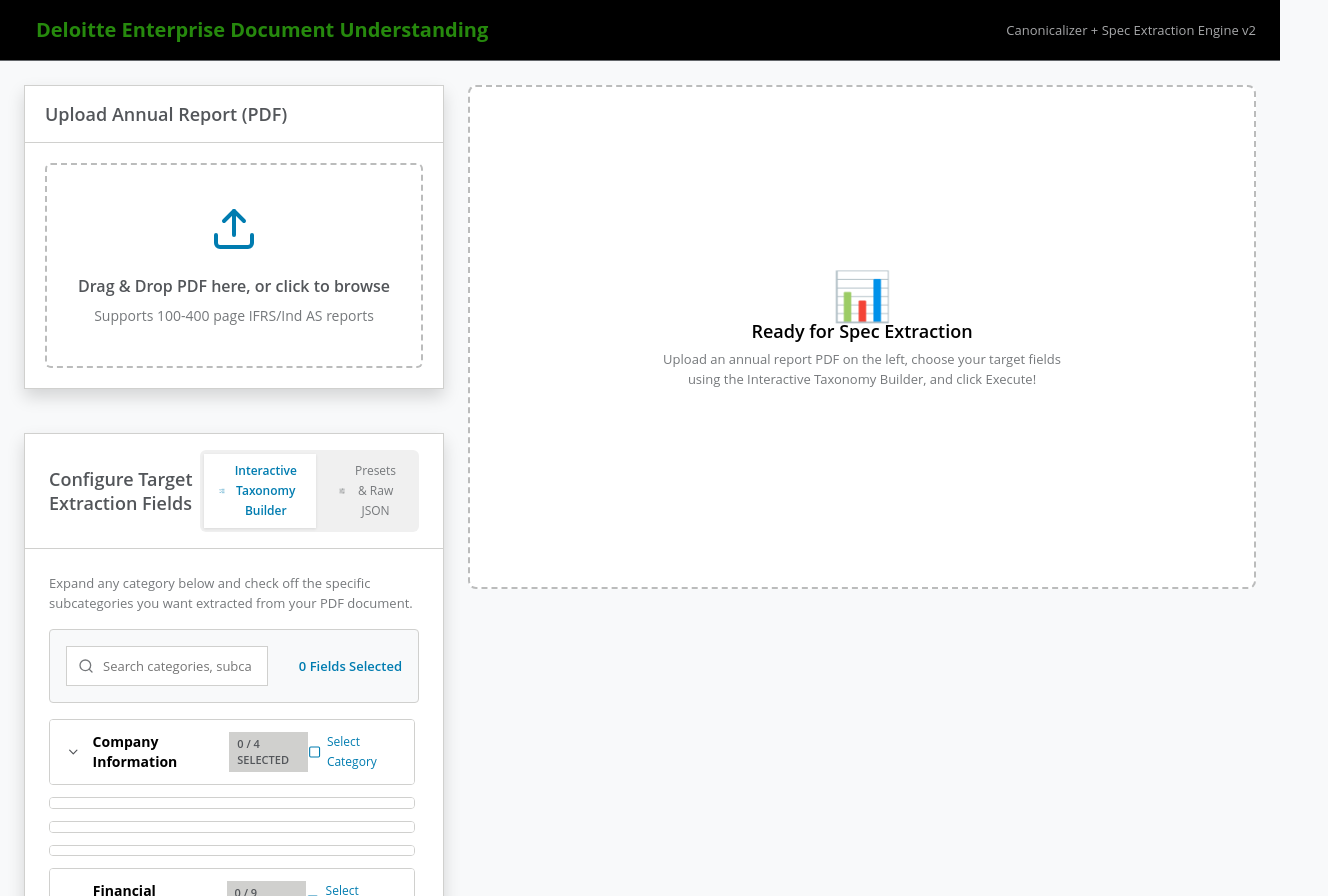
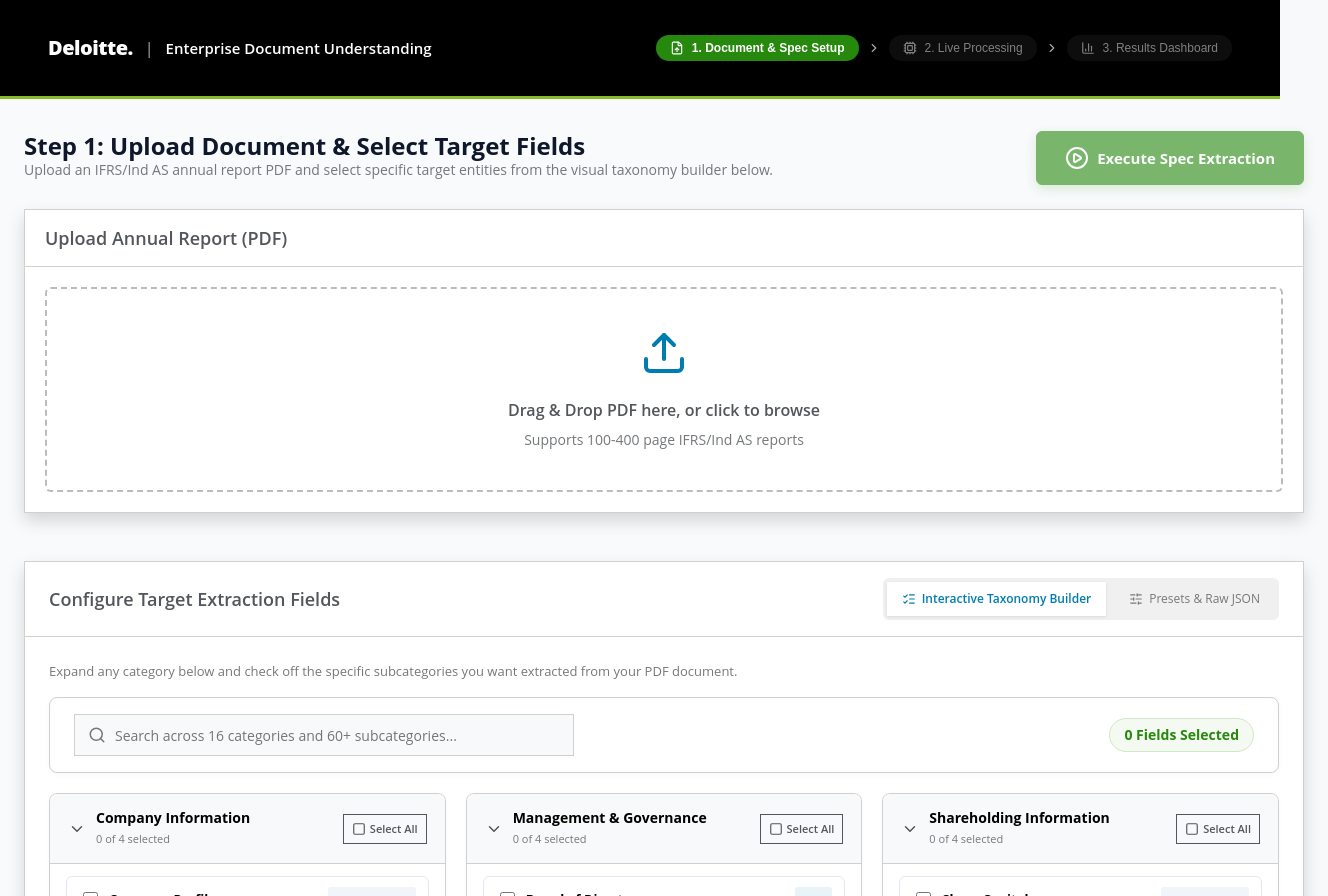
Before and after one commit to Mir-Inayat/ews, a React app in the folder frontend/: page / in a window 1280 px wide. Shown: the top 896 px of the page, 1328 px wide, since content can reach past the window. Built offline with nearby package versions, Linux system fonts and the light colour scheme; the HTML template or start-up script is replaced by a standard one.

Commit message:
refactor: convert SPA into full-width 3-step wizard flow with stepper navigation

```diff
--- a/frontend/src/App.jsx
+++ b/frontend/src/App.jsx
@@ -4,9 +4,10 @@
 import ExtractionResults from './components/ExtractionResults';
 import CanonicalInspector from './components/CanonicalInspector';
 import ExtractionProgress from './components/ExtractionProgress';
-import { PlayCircle } from 'lucide-react';
+import { PlayCircle, FileUp, Cpu, BarChart3, ChevronRight } from 'lucide-react';
 
 function App() {
+  const [currentStep, setCurrentStep] = useState(1); // 1: Setup, 2: Processing, 3: Results
   const [file, setFile] = useState(null);
   const [spec, setSpec] = useState({ type: 'preset', value: 'sample_custom_spec.json' });
   const [loading, setLoading] = useState(false);
@@ -23,6 +24,7 @@
     setLoading(true);
     setError(null);
     setResults(null);
+    setCurrentStep(2); // Move to Processing & Logs page
 
     const formData = new FormData();
     formData.append("file", file);
@@ -53,73 +55,208 @@
       }
 
       setResults(data);
+      setCurrentStep(3); // Auto-advance to Results Dashboard
     } catch (err) {
       setError(err.message);
+      setCurrentStep(1); // Return to setup on failure
     } finally {
       setLoading(false);
     }
   };
 
   return (
-    <div className="digital">
-      <header className="dds-header dds-header_inverse">
-        <div className="dds-header__container" style={{ display: 'flex', width: '100%', maxWidth: '1440px', margin: '0 auto', alignItems: 'center' }}>
-          <div className="dds-header__main" style={{ display: 'flex', alignItems: 'center' }}>
-            <span className="dds-header__project-name" style={{ color: 'var(--accessible-green)', fontWeight: 700 }}>Deloitte Enterprise Document Understanding</span>
+    <div className="digital" style={{ backgroundColor: '#f8fafc', minHeight: '100vh', display: 'flex', flexDirection: 'column' }}>
+      {/* Deloitte Top Header */}
+      <header className="dds-header dds-header_inverse" style={{ backgroundColor: '#000000', borderBottom: '3px solid var(--deloitte-green)' }}>
+        <div className="dds-header__container" style={{ display: 'flex', width: '100%', maxWidth: '1440px', margin: '0 auto', alignItems: 'center', height: '64px', padding: '0 24px' }}>
+          <div className="dds-header__main" style={{ display: 'flex', alignItems: 'center', gap: '12px' }}>
+            <span style={{ color: '#ffffff', fontSize: '20px', fontWeight: 800, letterSpacing: '-0.5px' }}>Deloitte.</span>
+            <span style={{ color: 'var(--cool-gray-6)', fontSize: '16px' }}>|</span>
+            <span style={{ color: '#ffffff', fontSize: '15px', fontWeight: 600 }}>Enterprise Document Understanding</span>
           </div>
-          <div style={{ marginLeft: 'auto', display: 'flex', alignItems: 'center', gap: '16px' }}>
-            <span style={{ fontSize: '13px', color: 'var(--cool-gray-6)' }}>Canonicalizer + Spec Extraction Engine v2</span>
+
+          {/* Step Stepper Header Navigation */}
+          <div style={{ marginLeft: 'auto', display: 'flex', alignItems: 'center', gap: '8px' }}>
+            <button
+              onClick={() => setCurrentStep(1)}
+              style={{
+                display: 'flex',
+                alignItems: 'center',
+                gap: '8px',
+                padding: '6px 14px',
+                borderRadius: '20px',
+                border: 'none',
+                backgroundColor: currentStep === 1 ? 'var(--accessible-green)' : 'rgba(255,255,255,0.1)',
+                color: '#ffffff',
+                fontSize: '12px',
+                fontWeight: currentStep === 1 ? 700 : 400,
+                cursor: 'pointer'
+              }}
+            >
+              <FileUp size={14} /> 1. Document & Spec Setup
+            </button>
+
+            <ChevronRight size={14} style={{ color: 'var(--cool-gray-6)' }} />
+
+            <button
+              onClick={() => loading && setCurrentStep(2)}
+              disabled={!loading && !results}
+              style={{
+                display: 'flex',
+                alignItems: 'center',
+                gap: '8px',
+                padding: '6px 14px',
+                borderRadius: '20px',
+                border: 'none',
+                backgroundColor: currentStep === 2 ? 'var(--accessible-green)' : 'rgba(255,255,255,0.1)',
+                color: '#ffffff',
+                fontSize: '12px',
+                fontWeight: currentStep === 2 ? 700 : 400,
+                cursor: loading ? 'pointer' : 'default',
+                opacity: (!loading && !results) ? 0.5 : 1
+              }}
+            >
+              <Cpu size={14} /> 2. Live Processing
+            </button>
+
+            <ChevronRight size={14} style={{ color: 'var(--cool-gray-6)' }} />
+
+            <button
+              onClick={() => results && setCurrentStep(3)}
+              disabled={!results}
+              style={{
+                display: 'flex',
+                alignItems: 'center',
+                gap: '8px',
+                padding: '6px 14px',
+                borderRadius: '20px',
+                border: 'none',
+                backgroundColor: currentStep === 3 ? 'var(--accessible-green)' : 'rgba(255,255,255,0.1)',
+                color: '#ffffff',
+                fontSize: '12px',
+                fontWeight: currentStep === 3 ? 700 : 400,
+                cursor: results ? 'pointer' : 'default',
+                opacity: !results ? 0.5 : 1
+              }}
+            >
+              <BarChart3 size={14} /> 3. Results Dashboard
+            </button>
           </div>
         </div>
       </header>
 
-      <main className="dds-container" style={{ maxWidth: '1440px', margin: '24px auto', padding: '0 24px' }}>
-        <div style={{ display: 'grid', gridTemplateColumns: '420px 1fr', gap: '24px', alignItems: 'start' }}>
+      {/* Main Full-Width Multi-Step Content Area */}
+      <main style={{ flex: 1, width: '100%', maxWidth: '1440px', margin: '0 auto', padding: '32px 24px' }}>
 
-          {/* Left Column: Configuration & Setup */}
-          <div style={{ display: 'flex', flexDirection: 'column', gap: '20px' }}>
+        {/* STEP 1: Full-Width Document Upload & Target Spec Configuration */}
+        {currentStep === 1 && (
+          <div style={{ display: 'flex', flexDirection: 'column', gap: '24px' }}>
+            {/* Page Title & Context */}
+            <div className="dds-flex" style={{ justifyContent: 'space-between', alignItems: 'center' }}>
+              <div>
+                <h1 style={{ fontSize: '24px', fontWeight: 700, color: '#0f172a', margin: '0 0 4px 0' }}>Step 1: Upload Document & Select Target Fields</h1>
+                <p style={{ fontSize: '14px', color: 'var(--cool-gray-9)', margin: 0 }}>
+                  Upload an IFRS/Ind AS annual report PDF and select specific target entities from the visual taxonomy builder below.
+                </p>
+              </div>
+
+              {/* Primary Execute Button Top Action */}
+              <button
+                className={`dds-btn dds-btn_primary dds-btn_green ${(!file || loading) ? 'dds-btn_disabled' : ''}`}
+                style={{ padding: '14px 28px', fontSize: '15px', fontWeight: 700, borderRadius: '6px', boxShadow: '0 4px 12px rgba(38,137,13,0.25)' }}
+                onClick={handleExtract}
+                disabled={!file || loading}
+              >
+                <PlayCircle style={{ marginRight: '8px' }} />
+                Execute Spec Extraction
+              </button>
+            </div>
+
+            {error && (
+              <div style={{ padding: '16px 20px', backgroundColor: '#FCE8E6', color: 'var(--red)', borderLeft: '4px solid var(--red)', borderRadius: '6px', fontSize: '14px' }}>
+                <strong>Extraction Error:</strong> {error}
+              </div>
+            )}
+
+            {/* Top Area: Full-Width File Upload Component */}
             <DocumentUpload onFileSelect={setFile} />
+
+            {/* Main Area: Full-Width Target Specification Selector */}
             <SpecConfiguration onSpecChange={setSpec} />
 
+            {/* Bottom Action Bar */}
+            <div
+              className="dds-flex"
+              style={{
+                justify: 'space-between',
+                alignItems: 'center',
+                backgroundColor: '#ffffff',
+                padding: '20px 32px',
+                borderRadius: '8px',
+                border: '1px solid var(--cool-gray-2)',
+                boxShadow: '0 4px 16px rgba(0,0,0,0.04)'
+              }}
+            >
+              <div>
+                <strong style={{ fontSize: '15px', color: 'var(--black)' }}>Ready to run schema-driven extraction?</strong>
+                <span style={{ display: 'block', fontSize: '12px', color: 'var(--cool-gray-9)', marginTop: '2px' }}>
+                  File: {file ? file.name : 'No file uploaded yet'} | Spec: {spec.type === 'preset' ? spec.value : 'Custom Interactive Spec'}
+                </span>
+              </div>
+
               <button
-              className={`dds-btn dds-btn_primary dds-btn_green ${loading ? 'dds-btn_disabled' : ''}`}
-              style={{ width: '100%', padding: '16px', fontSize: '15px', fontWeight: 600, boxShadow: '0 4px 12px rgba(38,137,13,0.2)' }}
+                className={`dds-btn dds-btn_primary dds-btn_green ${(!file || loading) ? 'dds-btn_disabled' : ''}`}
+                style={{ padding: '14px 32px', fontSize: '15px', fontWeight: 700, borderRadius: '6px', boxShadow: '0 4px 12px rgba(38,137,13,0.25)' }}
                 onClick={handleExtract}
-              disabled={loading}
+                disabled={!file || loading}
               >
                 <PlayCircle style={{ marginRight: '8px' }} />
-              {loading ? 'Processing Document...' : 'Execute Custom Spec Extraction'}
+                Execute Custom Spec Extraction
               </button>
-
-            {error && (
-              <div style={{ padding: '16px', backgroundColor: '#FCE8E6', color: 'var(--red)', borderLeft: '4px solid var(--red)', borderRadius: '4px' }}>
-                <strong style={{ display: 'block', marginBottom: '4px' }}>Extraction Error:</strong>
-                <span style={{ fontSize: '13px', wordBreak: 'break-word' }}>{error}</span>
-              </div>
-            )}
-          </div>
-
-          {/* Right Column: Results & Interactive Workspace */}
-          <div>
-            {loading ? (
-              <ExtractionProgress fileName={file?.name} />
-            ) : results ? (
-              <ExtractionResults results={results} onInspect={setInspectDocId} />
-            ) : (
-              <div style={{ display: 'flex', alignItems: 'center', justifyContent: 'center', height: '500px', backgroundColor: 'var(--white)', border: '2px dashed var(--cool-gray-4)', borderRadius: '8px', color: 'var(--cool-gray-9)' }}>
-                <div style={{ textAlign: 'center', maxWidth: '400px', padding: '24px' }}>
-                  <div style={{ fontSize: '48px', marginBottom: '16px' }}>📊</div>
-                  <h3 style={{ fontSize: '18px', fontWeight: 600, color: 'var(--black)', margin: '0 0 8px 0' }}>Ready for Spec Extraction</h3>
-                  <p style={{ fontSize: '13px', color: 'var(--cool-gray-9)', margin: 0 }}>
-                    Upload an annual report PDF on the left, choose your target fields using the Interactive Taxonomy Builder, and click Execute!
-                  </p>
             </div>
           </div>
         )}
+
+        {/* STEP 2: Full-Width Live Processing & Stage Logs Page */}
+        {currentStep === 2 && (
+          <div style={{ display: 'flex', flexDirection: 'column', gap: '24px' }}>
+            <div style={{ textAlign: 'center', marginBottom: '8px' }}>
+              <h1 style={{ fontSize: '24px', fontWeight: 700, color: '#0f172a', margin: '0 0 4px 0' }}>Step 2: Processing Document & Running LLM Validation</h1>
+              <p style={{ fontSize: '14px', color: 'var(--cool-gray-9)', margin: 0 }}>
+                Canonicalizing layout, assembling 2D financial grids, and verifying statement candidates with On-Prem Qwen LLM.
+              </p>
             </div>
+
+            <ExtractionProgress fileName={file?.name} />
           </div>
+        )}
+
+        {/* STEP 3: Full-Width Uncramped Results Dashboard Page */}
+        {currentStep === 3 && (
+          <div style={{ display: 'flex', flexDirection: 'column', gap: '24px' }}>
+            <div className="dds-flex" style={{ justifyContent: 'space-between', alignItems: 'center' }}>
+              <div>
+                <h1 style={{ fontSize: '24px', fontWeight: 700, color: '#0f172a', margin: '0 0 4px 0' }}>Step 3: Extraction Results & Financial Statements Dashboard</h1>
+                <p style={{ fontSize: '14px', color: 'var(--cool-gray-9)', margin: 0 }}>
+                  Review full-width reconstructed financial statement grids, provenance evidence, and download Excel packages.
+                </p>
+              </div>
+
+              <button
+                className="dds-btn dds-btn_secondary"
+                onClick={() => setCurrentStep(1)}
+                style={{ fontSize: '13px', padding: '10px 18px' }}
+              >
+                &larr; Configure & Extract Another Document
+              </button>
+            </div>
+
+            <ExtractionResults results={results} onInspect={setInspectDocId} />
+          </div>
+        )}
       </main>
 
+      {/* Canonical Inspector Modal */}
       {inspectDocId && (
         <CanonicalInspector documentId={inspectDocId} onClose={() => setInspectDocId(null)} />
       )}
--- a/frontend/src/components/InteractiveFieldSelector.jsx
+++ b/frontend/src/components/InteractiveFieldSelector.jsx
@@ -68,68 +68,101 @@
   });
 
   return (
-    <div style={{ display: 'flex', flexDirection: 'column', gap: '16px' }}>
-      {/* Search and Action Header */}
-      <div className="dds-flex" style={{ justifyContent: 'space-between', alignItems: 'center', backgroundColor: '#f8f9fa', padding: '16px', borderRadius: '4px', border: '1px solid var(--cool-gray-2)' }}>
-        <div style={{ position: 'relative', width: '60%' }}>
-          <Search size={16} style={{ position: 'absolute', left: '12px', top: '50%', transform: 'translateY(-50%)', color: 'var(--cool-gray-9)' }} />
+    <div style={{ display: 'flex', flexDirection: 'column', gap: '20px' }}>
+      {/* Search and Action Toolbar */}
+      <div
+        className="dds-flex"
+        style={{
+          justifyContent: 'space-between',
+          alignItems: 'center',
+          backgroundColor: '#ffffff',
+          padding: '16px 24px',
+          borderRadius: '8px',
+          border: '1px solid var(--cool-gray-2)',
+          boxShadow: '0 2px 6px rgba(0,0,0,0.03)'
+        }}
+      >
+        <div style={{ position: 'relative', width: '500px' }}>
+          <Search size={18} style={{ position: 'absolute', left: '14px', top: '50%', transform: 'translateY(-50%)', color: 'var(--cool-gray-9)' }} />
           <input
             type="text"
             className="dds-input__field"
-            placeholder="Search categories, subcategories, or metrics..."
+            placeholder="Search across 16 categories and 60+ subcategories..."
             value={searchQuery}
             onChange={(e) => setSearchQuery(e.target.value)}
-            style={{ paddingLeft: '36px', fontSize: '13px', backgroundColor: '#ffffff' }}
+            style={{ paddingLeft: '40px', height: '42px', fontSize: '14px', backgroundColor: '#f8f9fa' }}
           />
         </div>
-        <div className="dds-flex" style={{ gap: '12px', alignItems: 'center' }}>
-          <span style={{ fontSize: '13px', fontWeight: 600, color: 'var(--accessible-blue)' }}>
+
+        <div className="dds-flex" style={{ gap: '16px', alignItems: 'center' }}>
+          <span style={{ fontSize: '14px', fontWeight: 700, color: 'var(--accessible-green)', padding: '6px 14px', backgroundColor: '#f4f9f1', borderRadius: '20px', border: '1px solid #d0e8c5' }}>
             {totalSelected} Fields Selected
           </span>
           {totalSelected > 0 && (
-            <button className="dds-btn dds-btn_secondary" onClick={clearAll} style={{ fontSize: '12px', padding: '4px 10px' }}>
-              Clear Selection
+            <button className="dds-btn dds-btn_secondary" onClick={clearAll} style={{ fontSize: '13px', padding: '6px 14px' }}>
+              Clear All Selections
             </button>
           )}
         </div>
       </div>
 
-      {/* Category Accordion Cards */}
-      <div style={{ display: 'flex', flexDirection: 'column', gap: '12px', maxHeight: '550px', overflowY: 'auto', paddingRight: '4px' }}>
+      {/* Spacious 2/3-Column Category Grid */}
+      <div style={{ display: 'grid', gridTemplateColumns: 'repeat(auto-fill, minmax(360px, 1fr))', gap: '20px', alignItems: 'start' }}>
         {filteredTaxonomy.map(catObj => {
           const selectedCount = catObj.subcategories.filter(sub => isFieldSelected(catObj.category, sub.name)).length;
           const isAllSelected = selectedCount === catObj.subcategories.length && catObj.subcategories.length > 0;
-          const isExpanded = expandedCategories[catObj.id] || searchQuery.length > 0;
+          const isExpanded = expandedCategories[catObj.id] ?? true; // Default expanded for spacious view
 
           return (
-            <div key={catObj.id} style={{ border: '1px solid var(--cool-gray-2)', borderRadius: '4px', backgroundColor: '#ffffff', overflow: 'hidden' }}>
+            <div
+              key={catObj.id}
+              style={{
+                border: selectedCount > 0 ? '1.5px solid var(--accessible-green)' : '1px solid var(--cool-gray-2)',
+                borderRadius: '8px',
+                backgroundColor: '#ffffff',
+                boxShadow: '0 2px 6px rgba(0,0,0,0.02)',
+                overflow: 'hidden',
+                display: 'flex',
+                flexDirection: 'column'
+              }}
+            >
               {/* Category Header */}
               <div
                 className="dds-flex"
-                style={{ justifyContent: 'space-between', alignItems: 'center', padding: '12px 16px', backgroundColor: selectedCount > 0 ? '#f4f9f1' : '#ffffff', cursor: 'pointer', userSelect: 'none', borderBottom: isExpanded ? '1px solid var(--cool-gray-2)' : 'none' }}
+                style={{
+                  justifyContent: 'space-between',
+                  alignItems: 'center',
+                  padding: '14px 18px',
+                  backgroundColor: selectedCount > 0 ? '#f4f9f1' : '#f8f9fa',
+                  cursor: 'pointer',
+                  userSelect: 'none',
+                  borderBottom: '1px solid var(--cool-gray-2)'
+                }}
                 onClick={() => toggleCategoryExpand(catObj.id)}
               >
-                <div className="dds-flex" style={{ alignItems: 'center', gap: '12px' }}>
+                <div className="dds-flex" style={{ alignItems: 'center', gap: '10px' }}>
                   {isExpanded ? <ChevronDown size={18} /> : <ChevronRight size={18} />}
-                  <strong style={{ fontSize: '14px', color: 'var(--black)' }}>{catObj.category}</strong>
-                  <span className={`dds-status-tag ${selectedCount > 0 ? 'dds-status-tag_green' : 'dds-status-tag_gray'}`} style={{ fontSize: '11px' }}>
-                    {selectedCount} / {catObj.subcategories.length} selected
-                  </span>
+                  <div>
+                    <strong style={{ fontSize: '14px', color: 'var(--black)', display: 'block' }}>{catObj.category}</strong>
+                    <span style={{ fontSize: '11px', color: selectedCount > 0 ? 'var(--accessible-green)' : 'var(--cool-gray-9)', fontWeight: selectedCount > 0 ? 600 : 400 }}>
+                      {selectedCount} of {catObj.subcategories.length} selected
+                    </span>
+                  </div>
                 </div>
 
-                <div
-                  className="dds-flex"
-                  style={{ alignItems: 'center', gap: '6px', fontSize: '12px', color: 'var(--accessible-blue)', fontWeight: 500 }}
+                <button
+                  className="dds-btn dds-btn_secondary"
                   onClick={(e) => { e.stopPropagation(); toggleAllInCategory(catObj); }}
+                  style={{ fontSize: '11px', padding: '4px 8px', height: 'auto', display: 'flex', alignItems: 'center', gap: '4px' }}
                 >
-                  {isAllSelected ? <CheckSquare size={16} /> : <Square size={16} />}
-                  {isAllSelected ? 'Deselect All' : 'Select Category'}
-                </div>
+                  {isAllSelected ? <CheckSquare size={14} /> : <Square size={14} />}
+                  {isAllSelected ? 'Deselect' : 'Select All'}
+                </button>
               </div>
 
-              {/* Subcategories Grid */}
+              {/* Subcategories List inside Card */}
               {isExpanded && (
-                <div style={{ padding: '16px', display: 'grid', gridTemplateColumns: 'repeat(auto-fill, minmax(280px, 1fr))', gap: '12px', backgroundColor: '#fcfcfc' }}>
+                <div style={{ padding: '12px 16px', display: 'flex', flexDirection: 'column', gap: '8px', maxHeight: '350px', overflowY: 'auto' }}>
                   {catObj.subcategories.map(sub => {
                     const checked = isFieldSelected(catObj.category, sub.name);
                     return (
@@ -137,32 +170,32 @@
                         key={sub.name}
                         onClick={() => toggleField(catObj, sub)}
                         style={{
-                          padding: '12px',
-                          borderRadius: '4px',
-                          border: checked ? '1.5px solid var(--accessible-green)' : '1px solid var(--cool-gray-2)',
+                          padding: '10px 12px',
+                          borderRadius: '6px',
+                          border: checked ? '1.5px solid var(--accessible-green)' : '1px solid #e2e8f0',
                           backgroundColor: checked ? '#f4f9f1' : '#ffffff',
                           cursor: 'pointer',
                           display: 'flex',
                           flexDirection: 'column',
-                          gap: '6px',
-                          transition: 'all 0.15s ease'
+                          gap: '4px',
+                          transition: 'all 0.12s ease'
                         }}
                       >
-                        <div className="dds-flex" style={{ justifyContent: 'space-between', alignItems: 'flex-start' }}>
+                        <div className="dds-flex" style={{ justifyContent: 'space-between', alignItems: 'center' }}>
                           <div className="dds-flex" style={{ alignItems: 'center', gap: '8px' }}>
                             <input
                               type="checkbox"
                               checked={checked}
                               onChange={() => {}} // Handled by div click
-                              style={{ accentColor: 'var(--deloitte-green)', cursor: 'pointer' }}
+                              style={{ accentColor: 'var(--deloitte-green)', cursor: 'pointer', width: '15px', height: '15px' }}
                             />
                             <strong style={{ fontSize: '13px', color: 'var(--black)' }}>{sub.name}</strong>
                           </div>
-                          <span style={{ fontSize: '10px', padding: '2px 6px', borderRadius: '2px', backgroundColor: sub.entity_type === 'table' ? '#e8f4f8' : '#f0f0f0', color: sub.entity_type === 'table' ? 'var(--accessible-blue)' : 'var(--cool-gray-9)', fontWeight: 600, textTransform: 'uppercase' }}>
+                          <span style={{ fontSize: '9px', padding: '2px 5px', borderRadius: '3px', backgroundColor: sub.entity_type === 'table' ? '#e8f4f8' : '#f1f5f9', color: sub.entity_type === 'table' ? 'var(--accessible-blue)' : 'var(--cool-gray-9)', fontWeight: 700, textTransform: 'uppercase' }}>
                             {sub.entity_type}
                           </span>
                         </div>
-                        <p style={{ margin: 0, fontSize: '11px', color: 'var(--cool-gray-9)', lineHeight: 1.3 }}>
+                        <p style={{ margin: 0, paddingLeft: '23px', fontSize: '11px', color: 'var(--cool-gray-9)', lineHeight: 1.3 }}>
                           {sub.description}
                         </p>
                       </div>
```
Lines whose indentation alone changed are shown as unchanged.
